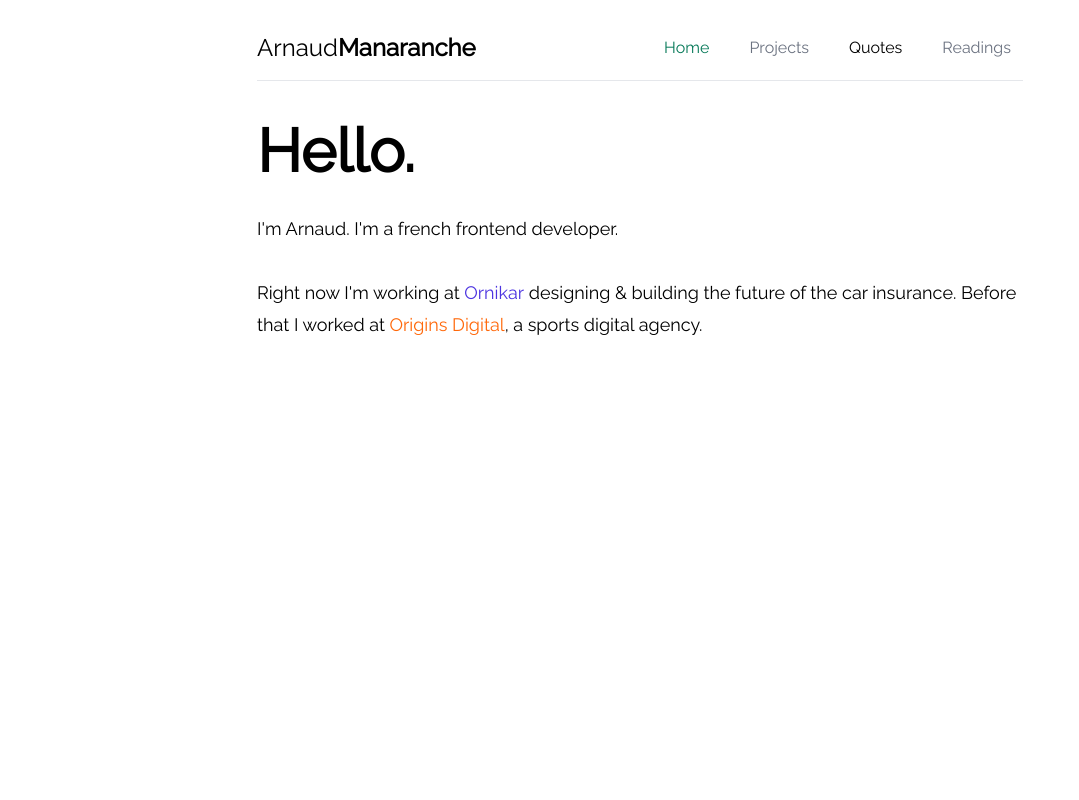
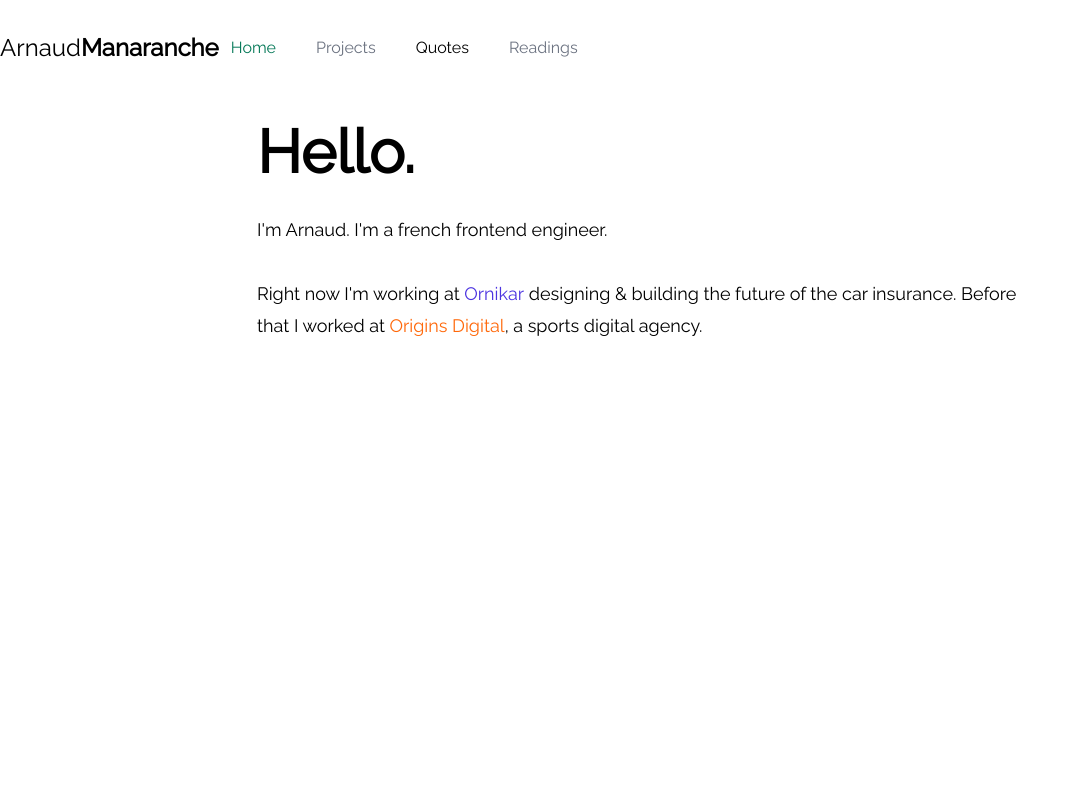
Before and after one commit to arnaudmanaranche/enaut.dev, a Next.js app: page / in a window 1280 px wide. Shown: the top 800 px of the page, without its empty margins (0-1079 px from the left). Built offline with nearby package versions, Linux system fonts and the light colour scheme; no server answers.

Commit message:
Custom style on header when pages has scrolled (#57)
* feat: set customer on header on scroll

* fix: change developer to engineer

* fix: disbale scroll to top by default

```diff
--- a/src/layout/Layout.tsx
+++ b/src/layout/Layout.tsx
@@ -10,9 +10,10 @@ import {
 
 export const Layout = ({ children }: { children: ReactNode }): ReactElement => {
   return (
-    <div className="mx-auto max-w-[766px] font-body relative">
+    <div className="font-body relative">
       <Metadata />
       <Header />
+      <div className="mx-auto max-w-[766px]">
         <main className="my-10 min-h-screen px-6 md:px-0">
           <SideBar />
           {children}
@@ -20,5 +21,6 @@ export const Layout = ({ children }: { children: ReactNode }): ReactElement => {
         <Footer />
         <BottomBarNavigation />
       </div>
+    </div>
   )
 }
--- a/src/layout/components/BottomBarNavigation.tsx
+++ b/src/layout/components/BottomBarNavigation.tsx
@@ -16,7 +16,7 @@ export const BottomBarNavigation = () => {
       {fixedNavLinks.map(({ path, label, icon }) => {
         const isLinkActive = router.pathname === path
         return (
-          <Link href={path ?? '#!'} key={label}>
+          <Link href={path ?? '#!'} key={label} scroll={false}>
             <a
               className={clsx(
                 isLinkActive && 'text-primary',
--- a/src/layout/components/Footer.tsx
+++ b/src/layout/components/Footer.tsx
@@ -36,7 +36,7 @@ export const Footer = (): ReactElement => {
           {footerLinks.map(({ path, label }) => {
             const isLinkActive = router.pathname === path
             return (
-              <Link href={path ?? '#!'} key={label}>
+              <Link href={path ?? '#!'} key={label} scroll={false}>
                 <a
                   tabIndex={path ? 0 : -1}
                   className={clsx(
--- a/src/layout/components/Header.tsx
+++ b/src/layout/components/Header.tsx
@@ -2,15 +2,39 @@ import clsx from 'clsx'
 import Link from 'next/link'
 import { useRouter } from 'next/router'
 import type { ReactElement } from 'react'
+import { useCallback, useEffect, useState } from 'react'
 
 import { ContactMe } from '@/components'
 import { headerLinks } from '@/utils'
 
 export const Header = (): ReactElement => {
   const router = useRouter()
+  const [isScrollAtTop, setIsScrollAtTop] = useState(false)
+
+  const handleNavigation = useCallback(() => {
+    if (window.scrollY > 0) {
+      setIsScrollAtTop(true)
+    } else {
+      setIsScrollAtTop(false)
+    }
+  }, [])
+
+  useEffect(() => {
+    window.addEventListener('scroll', handleNavigation)
+
+    return () => {
+      window.removeEventListener('scroll', handleNavigation)
+    }
+  }, [handleNavigation])
 
   return (
-    <header className="border-solid border-b flex items-center justify-between pt-8 pb-4 px-6 md:px-0 relative">
+    <header
+      className={clsx(
+        'border-solid pt-8 pb-4 px-6 md:px-0 sticky inset-0 bg-white bg-opacity-80 border-b-2 backdrop-saturate-[180%] backdrop-blur-[20px] justify-self-start transition-colors duration-300 ease-in-out z-[9]',
+        isScrollAtTop ? 'border-b-neutral-100' : 'border-b-transparent'
+      )}
+    >
+      <div className="max-w-[766px] mx-auto flex items-center justify-between">
         <span className="text-2xl md:flex hidden">
           Arnaud<b>Manaranche</b>
         </span>
@@ -25,7 +49,7 @@ export const Header = (): ReactElement => {
             const isLinkActive = router.pathname === path
             return (
               <span key={label}>
-              <Link href={path ?? '#!'}>
+                <Link href={path ?? '#!'} scroll={false}>
                   <a
                     tabIndex={path ? 0 : -1}
                     className={clsx(
@@ -42,6 +66,7 @@ export const Header = (): ReactElement => {
             )
           })}
         </nav>
+      </div>
     </header>
   )
 }
--- a/src/layout/components/SideBar.tsx
+++ b/src/layout/components/SideBar.tsx
@@ -39,7 +39,7 @@ export const SideBar = () => {
               const isLinkActive = router.pathname === path
 
               return (
-                <Link href={path ?? '#!'} key={label}>
+                <Link href={path ?? '#!'} key={label} scroll={false}>
                   <a
                     onClick={() => {
                       path ? setIsOpen(false) : null
--- a/src/pages/index.tsx
+++ b/src/pages/index.tsx
@@ -6,7 +6,7 @@ const Home: NextPage = () => {
     <div className="text-lg leading-8">
       <h1 className="text-6xl font-bold">Hello.</h1>
       <br />
-      <p>I&apos;m Arnaud. I&apos;m a french frontend developer.</p>
+      <p>I&apos;m Arnaud. I&apos;m a french frontend engineer.</p>
       <br />
       <p>
         Right now I&apos;m working at&nbsp;
```
Lines whose indentation alone changed are shown as unchanged.
